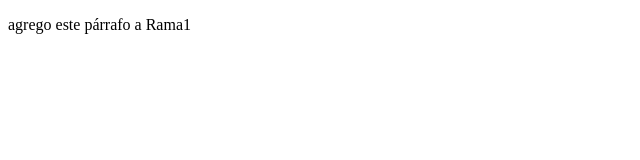
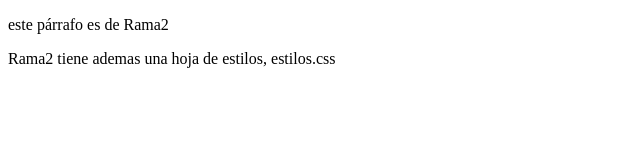
Before and after one commit to mmwonder/Viernes2, a plain HTML site: page index.html in a window 1280 px wide. Shown: the whole page, without its empty margins (0-640 px from the left). Drawn offline with Linux system fonts and the light colour scheme.

Commit message:
ahora se en que rama estoy

```diff
--- a/index.html
+++ b/index.html
@@ -6,6 +6,7 @@
     <title>Pagina Inicial Web</title>
 </head>
 <body>
-    <p>agrego este párrafo a Rama1</p>
+    <p>este párrafo es de Rama2</p>
+    <p>Rama2 tiene ademas una hoja de estilos, estilos.css</p>
 </body>
 </html>
```
